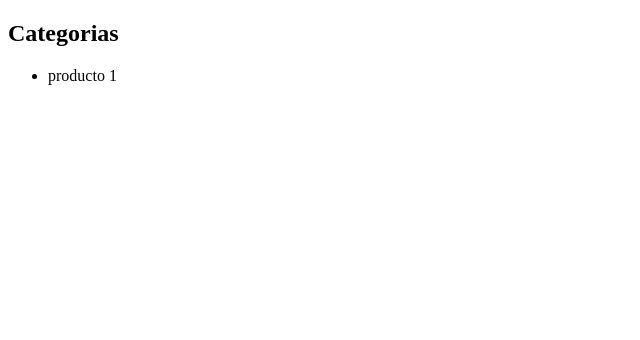
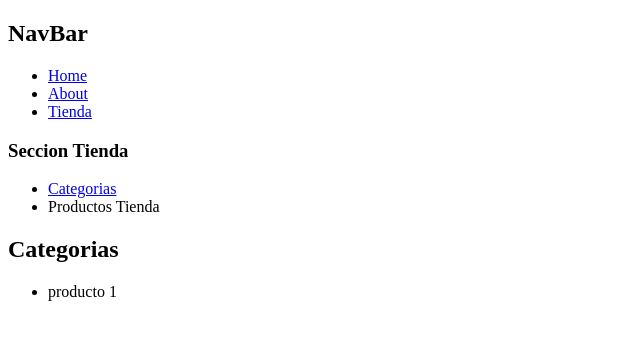
Before and after one commit to carlosdlacoste/PrimerProyecto-NextJS, a Next.js app: page /tienda/categorias in a window 1280 px wide. Shown: the top 340 px of the page, without its empty margins (0-640 px from the left). Built offline with nearby package versions, Linux system fonts and the light colour scheme.

Commit message:
Jugando con las rutas usando Link de Next y aprendiendo el funcionamiento de distintos layouts para cada ruta

```diff
--- a/app/layout.js
+++ b/app/layout.js
@@ -1,12 +1,17 @@
+import Navbar from "../components/navbar.jsx";
+
 export const metadata = {
   title: 'Next.js',
   description: 'Generated by Next.js',
 }
 
 export default function RootLayout({ children }) {
- return (
+  return (
     <html lang="en">
-      <body>{children}</body>
+      <body>
+        <Navbar/>
+        {children}
+      </body>
     </html>
   )
 }
--- a/app/tienda/categorias/page.jsx
+++ b/app/tienda/categorias/page.jsx
@@ -4,7 +4,6 @@
     return(
         <>
             <h2>Categorias</h2>
-
             <ul>
                 <li>
                     producto 1
--- /dev/null
+++ b/app/tienda/layout.jsx
@@ -0,0 +1,18 @@
+import Link from "next/link";
+
+export default function TiendaLayout ({children}){
+    return(
+        <>
+            <nav>
+                <h3>Seccion Tienda</h3>
+                <ul>
+                    <li>
+                        <Link href="/tienda/categorias">Categorias</Link>
+                    </li>
+                    <li>Productos Tienda</li>
+                </ul>
+            </nav>
+            {children}
+        </>
+    );
+}
--- /dev/null
+++ b/components/navbar.jsx
@@ -0,0 +1,22 @@
+import Link from "next/link";
+
+const NavBar = () => {
+    return(
+        <nav>
+            <h1>NavBar</h1>
+            <ul>
+                <li>
+                    <Link href='/'>Home</Link>
+                </li>
+                <li>
+                    <Link href='/about'>About</Link>
+                </li>
+                <li>
+                    <Link href='/tienda'>Tienda</Link>
+                </li>
+            </ul>
+        </nav>
+    );
+}
+
+export default NavBar;
```
